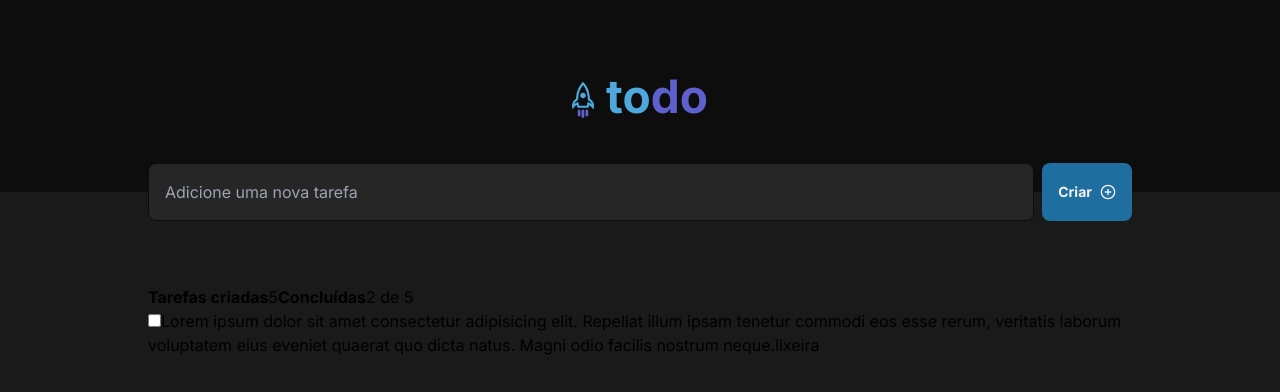
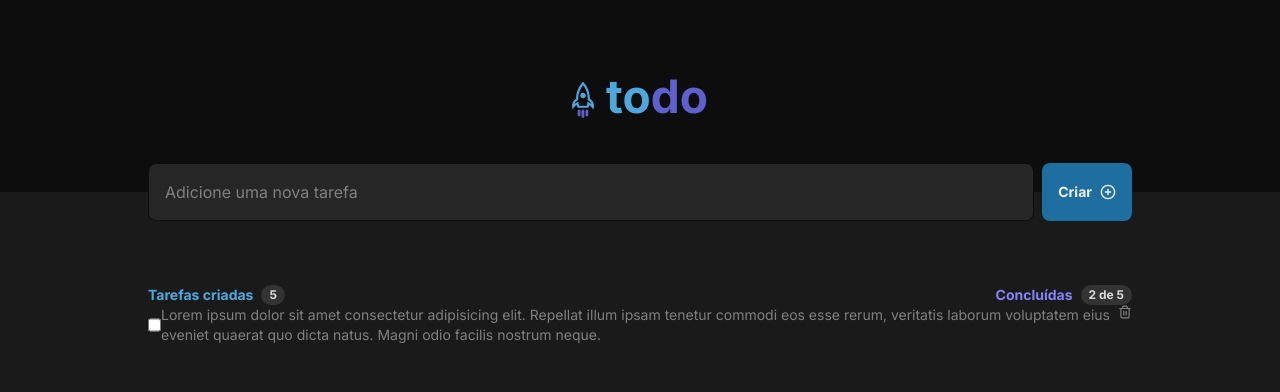
Before and after one commit to gustavomerg/todolist-reactjs-ts, a React (Vite) app: page / in a window 1280 px wide. Shown: the top 392 px of the page. Built offline with nearby package versions, Linux system fonts and the light colour scheme.

Commit message:
layout - header above list items

```diff
--- a/src/App.tsx
+++ b/src/App.tsx
@@ -1,10 +1,10 @@
 import rocketIcon from "./assets/rocket.svg";
-import { LucidePlusCircle } from "lucide-react";
+import { LucidePlusCircle, Trash2 } from "lucide-react";
 
 function App() {
   return (
     <div>
-      <header className="bg-custom-gray-700 h-48 flex justify-center items-center">
+      <header className="bg-custom-gray-700 h-48 flex justify-center">
         <div className="flex items-center gap-3">
           <img className="pt-2.5 pb-0.5" src={rocketIcon} />
           <h1 className="font-bold text-title">
@@ -19,30 +19,42 @@ function App() {
           <input
             type="text"
             placeholder="Adicione uma nova tarefa"
-            className="bg-custom-gray-500 text-custom-gray-300 text-base p-4 rounded-lg outline-none w-full border-solid border border-custom-gray-700"
+            className="bg-custom-gray-500 text-custom-gray-100 placeholder:text-custom-gray-300 text-base p-4 rounded-lg outline-none flex-1 border-solid border border-custom-gray-700 focus-visible:border-custom-purple-dark"
             />
-          <button className="flex items-center bg-custom-blue-dark text-custom-gray-100 text-sm font-bold p-4 space-x-2 rounded-lg">
+          <button className="flex items-center bg-custom-blue-dark text-custom-gray-100 text-sm font-bold p-4 space-x-2 rounded-lg hover:bg-custom-blue hover:transition-colors outline-none focus-visible:outline-1 focus-visible:outline-offset-0 focus-visible:outline-custom-purple-dark">
             <span>Criar</span>
-            <LucidePlusCircle size={16}/>
+            <div>
+              <LucidePlusCircle size={16}/>
+            </div>
           </button>
         </form>
 
         <div>{/* Body */}
 
-          <div> {/* Informativo */}
-            <span>
-              <strong>Tarefas criadas</strong>
-              <span>5</span>
+          <div className="flex justify-between"> {/* Informativo */}
+            <span className="flex items-center gap-[8px]">
+              <strong className="text-sm font-bold text-custom-blue">Tarefas criadas</strong>
+              <span
+              className="text-xs font-bold text-custom-gray-200 px-[8px] py-[2px] bg-custom-gray-400 rounded-full">
+                5
+              </span>
             </span>
 
-            <strong>Concluídas</strong>
-            <span>2 de 5</span>
+            <span className="flex items-center gap-[8px]">
+            <strong className="text-sm font-bold text-custom-purple">Concluídas</strong>
+              <span
+              className="text-xs font-bold text-custom-gray-200 px-[8px] py-[2px] bg-custom-gray-400 rounded-full">
+                2 de 5
+              </span>
+            </span>
           </div>
 
-          <div> {/* Item */}
+          <div className="flex"> {/* Item */}
             <input type="checkbox" />
-            <span>Lorem ipsum dolor sit amet consectetur adipisicing elit. Repellat illum ipsam tenetur commodi eos esse rerum, veritatis laborum voluptatem eius eveniet quaerat quo dicta natus. Magni odio facilis nostrum neque.</span>
-            <span>lixeira</span>
+            <span className="text-custom-gray-300 text-sm">Lorem ipsum dolor sit amet consectetur adipisicing elit. Repellat illum ipsam tenetur commodi eos esse rerum, veritatis laborum voluptatem eius eveniet quaerat quo dicta natus. Magni odio facilis nostrum neque.</span>
+            <div>
+              <Trash2 className="text-custom-gray-300" size={14}/>
+            </div>
           </div>
 
         </div>
--- a/src/index.css
+++ b/src/index.css
@@ -1,3 +1,9 @@
 @tailwind base;
 @tailwind components;
 @tailwind utilities;
+
+* {
+  -webkit-box-sizing: border-box; /* Safari/Chrome, other WebKit */
+  -moz-box-sizing: border-box;    /* Firefox, other Gecko */
+  box-sizing: border-box;         /* Opera/IE 8+ */
+}
```
